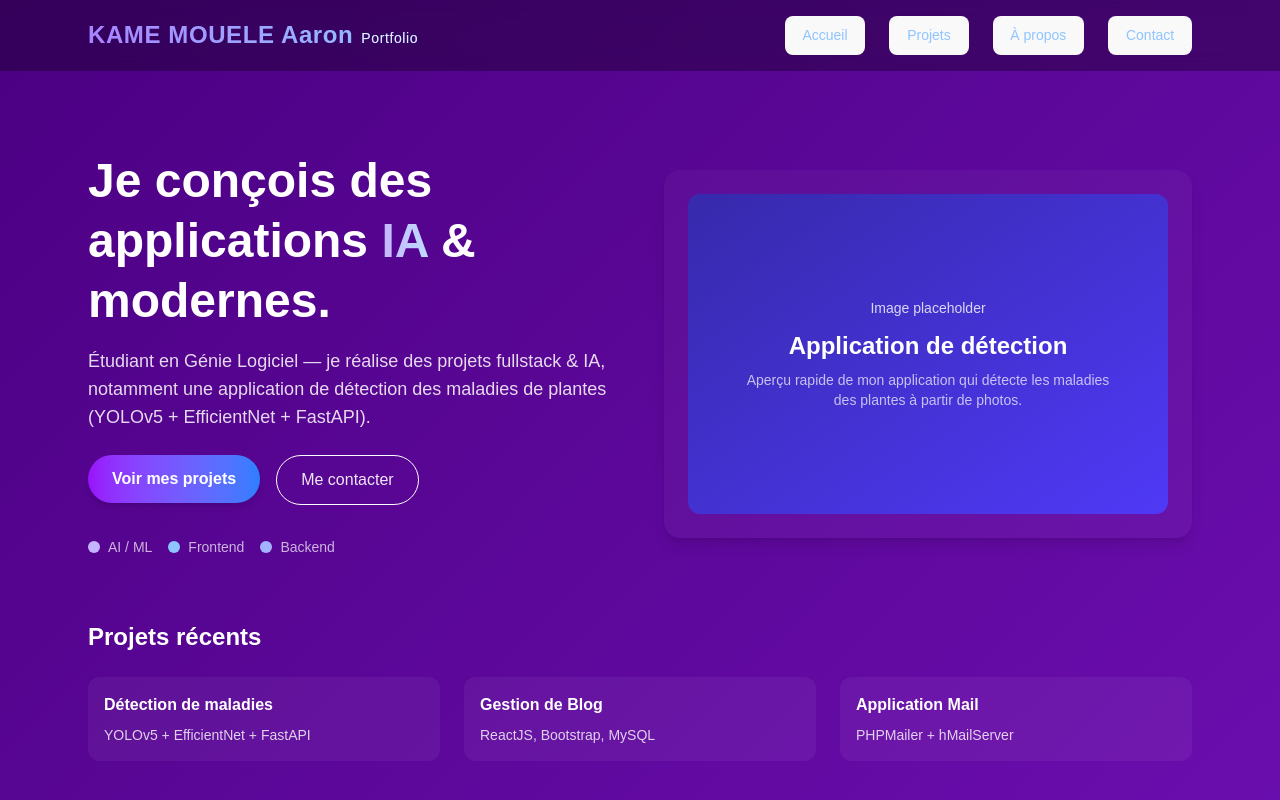
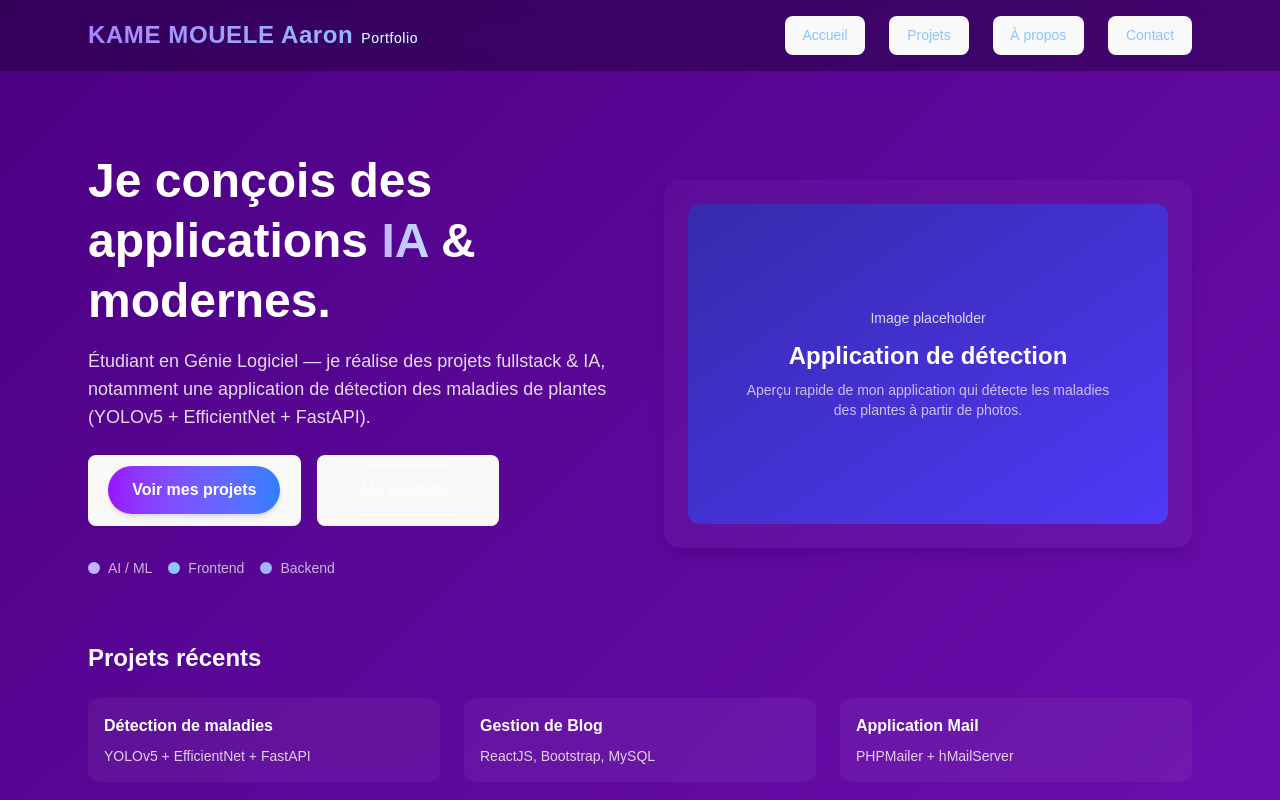
Before and after one commit to AaronKAME200308/Portfolio, a React (Vite) app: page / in a window 1280 px wide. Shown: the top 800 px of the page. Built offline with nearby package versions, Linux system fonts and the light colour scheme; the HTML template or start-up script is replaced by a standard one.

Commit message:
final button

```diff
--- a/src/pages/Home.tsx
+++ b/src/pages/Home.tsx
@@ -1,5 +1,5 @@
 import { motion } from "framer-motion";
-import { NavLink } from "react-router-dom";
+import { useState } from "react";
 
 const heroVariants = {
   hidden: { opacity: 0, y: 20 },
@@ -9,6 +9,16 @@ const heroVariants = {
 const buttonHover = { scale: 1.03 };
 
 const Home = () => {
+
+    const [active, setActive] = useState("Accueil");
+
+  const scrollToSection = (id: string) => {
+    setActive(id);
+    document.getElementById(id)?.scrollIntoView({
+      behavior: "smooth",
+    });
+  };
+
   return (
     <div className="max-w-6xl mx-auto px-6 py-20">
       <div className="grid md:grid-cols-2 gap-12 items-center">
@@ -23,8 +33,8 @@ const Home = () => {
 
           <div className="flex gap-4">
 
-            <NavLink
-              to={"/projects"}
+            <button
+              onClick={() => scrollToSection("À propos")}
             >
               <motion.div
                 whileHover={buttonHover}
@@ -32,10 +42,10 @@ const Home = () => {
               >
                 <p className="text-white">Voir mes projets</p>
               </motion.div>
-            </NavLink>
+            </button>
 
-            <NavLink
-              to={"/contact"}
+            <button
+              onClick={() => scrollToSection("Contact")}
             >
               <motion.div
                 whileHover={buttonHover}
@@ -43,7 +53,7 @@ const Home = () => {
               >
                 Me contacter
               </motion.div>
-            </NavLink>
+            </button>
           </div>
 
           <div className="mt-8 flex gap-4 text-sm text-white/70">
```
